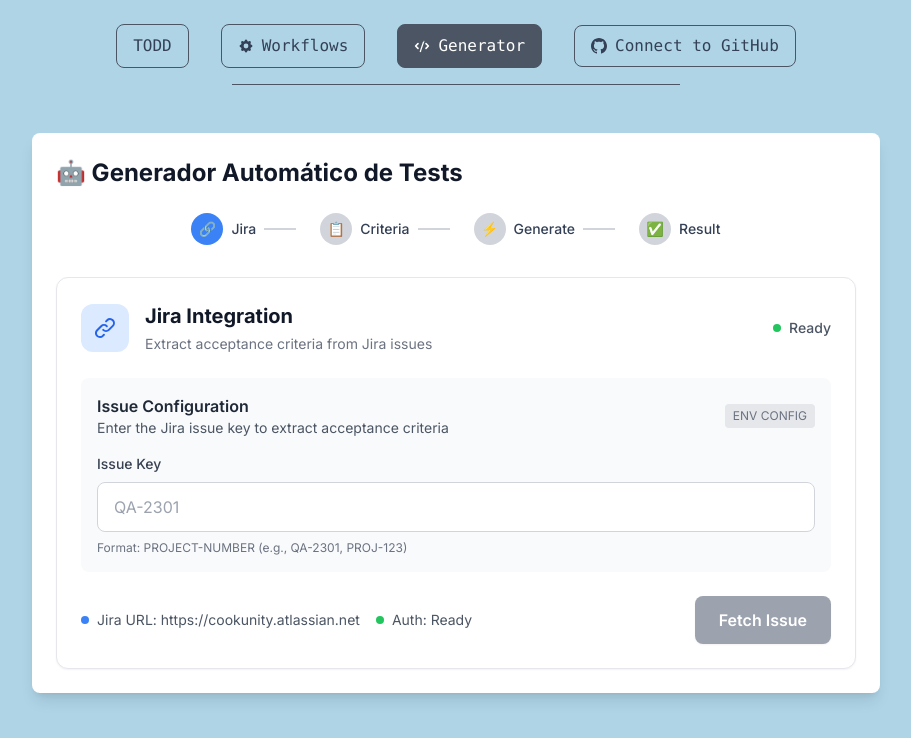
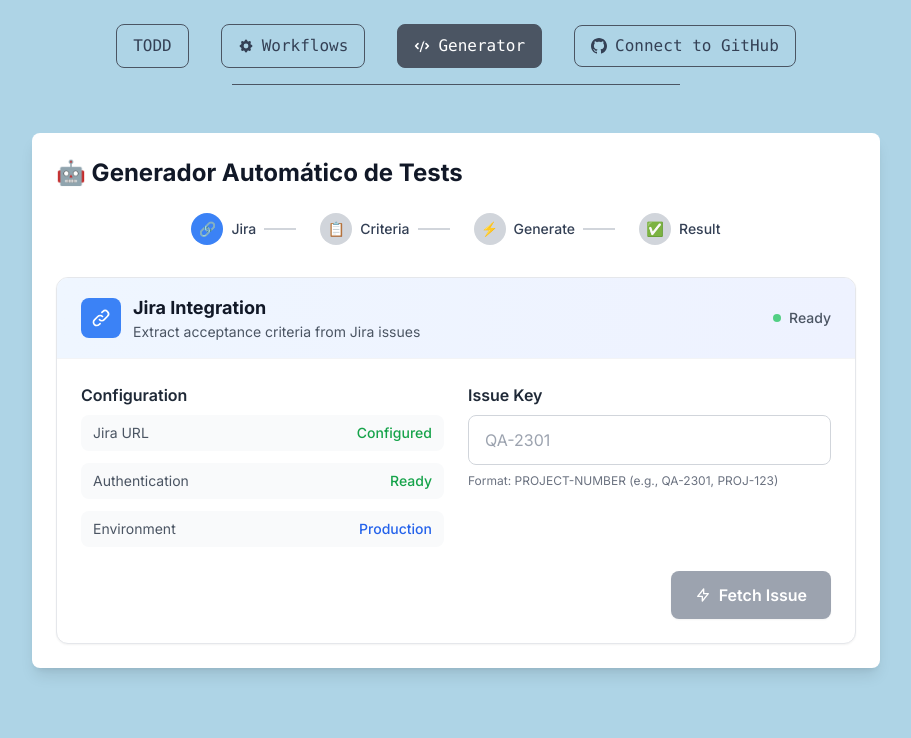
Before and after one commit to nelceb/todd-automation, a Next.js app: page / in a window 1280 px wide. Both pictures are taken after a click on the button "Generator". Shown: the top 738 px of the page, without its empty margins (184-1095 px from the left). Built offline with nearby package versions, Linux system fonts and the light colour scheme.

Commit message:
fix: Resolve split error and redesign Jira card with workflow-style aesthetics

```diff
--- a/app/api/jira/route.ts
+++ b/app/api/jira/route.ts
@@ -192,6 +192,12 @@
   when: string[]
   then: string[]
 } {
+  // Ensure description is a string
+  if (!description || typeof description !== 'string') {
+    console.log('Invalid description:', description)
+    return { given: [], when: [], then: [] }
+  }
+
   const lines = description.split('\n').map(line => line.trim())
 
   let given: string[] = []
--- a/app/components/TestGenerator.tsx
+++ b/app/components/TestGenerator.tsx
@@ -131,43 +131,57 @@
             animate={{ opacity: 1, x: 0 }}
             className="space-y-6"
           >
-            {/* Card-style Jira Configuration - Similar to WorkflowStatus cards */}
+            {/* Workflow-style Jira Configuration Card */}
             <div className="bg-white border border-gray-200 rounded-xl shadow-sm hover:shadow-md transition-all duration-200 overflow-hidden">
-              <div className="p-6">
-                <div className="flex items-center justify-between mb-6">
+              {/* Header similar to workflow cards */}
+              <div className="bg-gradient-to-r from-blue-50 to-indigo-50 px-6 py-4 border-b border-gray-100">
+                <div className="flex items-center justify-between">
                   <div className="flex items-center">
-                    <div className="w-12 h-12 bg-blue-100 rounded-xl flex items-center justify-center mr-4">
-                      <svg className="w-6 h-6 text-blue-600" fill="none" stroke="currentColor" viewBox="0 0 24 24">
+                    <div className="w-10 h-10 bg-blue-500 rounded-lg flex items-center justify-center mr-3">
+                      <svg className="w-5 h-5 text-white" fill="none" stroke="currentColor" viewBox="0 0 24 24">
                         <path strokeLinecap="round" strokeLinejoin="round" strokeWidth={2} d="M13.828 10.172a4 4 0 00-5.656 0l-4 4a4 4 0 105.656 5.656l1.102-1.101m-.758-4.828a4 4 0 005.656 0l4-4a4 4 0 00-5.656-5.656l-1.1 1.1" />
                       </svg>
                     </div>
                     <div>
-                      <h3 className="text-xl font-bold text-gray-900">Jira Integration</h3>
-                      <p className="text-sm text-gray-500 mt-1">Extract acceptance criteria from Jira issues</p>
+                      <h3 className="text-lg font-bold text-gray-900">Jira Integration</h3>
+                      <p className="text-sm text-gray-600">Extract acceptance criteria from Jira issues</p>
                     </div>
                   </div>
                   <div className="flex items-center space-x-2">
-                    <div className="w-2 h-2 bg-green-500 rounded-full"></div>
+                    <div className="w-2 h-2 bg-green-500 rounded-full animate-pulse"></div>
                     <span className="text-sm text-gray-600 font-medium">Ready</span>
                   </div>
                 </div>
+              </div>
 
-                <div className="bg-gray-50 rounded-lg p-4 mb-6">
-                  <div className="flex items-center justify-between mb-4">
+              {/* Content area */}
+              <div className="p-6">
+                <div className="grid grid-cols-1 md:grid-cols-2 gap-6">
+                  {/* Left column - Configuration */}
+                  <div className="space-y-4">
                     <div>
-                      <h4 className="font-semibold text-gray-800">Issue Configuration</h4>
-                      <p className="text-sm text-gray-600">Enter the Jira issue key to extract acceptance criteria</p>
-                    </div>
-                    <div className="text-xs text-gray-500 bg-gray-200 px-2 py-1 rounded">
-                      ENV CONFIG
+                      <h4 className="font-semibold text-gray-800 mb-2">Configuration</h4>
+                      <div className="space-y-3">
+                        <div className="flex items-center justify-between py-2 px-3 bg-gray-50 rounded-lg">
+                          <span className="text-sm text-gray-600">Jira URL</span>
+                          <span className="text-sm font-medium text-green-600">Configured</span>
+                        </div>
+                        <div className="flex items-center justify-between py-2 px-3 bg-gray-50 rounded-lg">
+                          <span className="text-sm text-gray-600">Authentication</span>
+                          <span className="text-sm font-medium text-green-600">Ready</span>
+                        </div>
+                        <div className="flex items-center justify-between py-2 px-3 bg-gray-50 rounded-lg">
+                          <span className="text-sm text-gray-600">Environment</span>
+                          <span className="text-sm font-medium text-blue-600">Production</span>
+                        </div>
+                      </div>
                     </div>
                   </div>
 
+                  {/* Right column - Issue Input */}
                   <div className="space-y-4">
                     <div>
-                      <label className="block text-sm font-medium text-gray-700 mb-2">
-                        Issue Key
-                      </label>
+                      <h4 className="font-semibold text-gray-800 mb-2">Issue Key</h4>
                       <input
                         type="text"
                         value={jiraConfig.issueKey}
@@ -182,30 +196,25 @@
                   </div>
                 </div>
 
-                <div className="flex items-center justify-between">
-                  <div className="flex items-center space-x-4 text-sm text-gray-600">
-                    <div className="flex items-center">
-                      <div className="w-2 h-2 bg-blue-500 rounded-full mr-2"></div>
-                      <span>Jira URL: {process.env.NODE_ENV === 'development' ? 'https://cookunity.atlassian.net' : 'Configured'}</span>
-                    </div>
-                    <div className="flex items-center">
-                      <div className="w-2 h-2 bg-green-500 rounded-full mr-2"></div>
-                      <span>Auth: Ready</span>
-                    </div>
-                  </div>
-
+                {/* Action button */}
+                <div className="mt-6 flex justify-end">
                   <button
                     onClick={fetchJiraIssue}
                     disabled={loading || !jiraConfig.issueKey}
-                    className="bg-blue-600 text-white px-6 py-3 rounded-lg hover:bg-blue-700 disabled:bg-gray-400 disabled:cursor-not-allowed transition-all duration-200 font-semibold shadow-sm hover:shadow-md"
+                    className="bg-blue-600 text-white px-6 py-3 rounded-lg hover:bg-blue-700 disabled:bg-gray-400 disabled:cursor-not-allowed transition-all duration-200 font-semibold shadow-sm hover:shadow-md flex items-center"
                   >
                     {loading ? (
-                      <div className="flex items-center">
+                      <>
                         <div className="w-4 h-4 border-2 border-white border-t-transparent rounded-full animate-spin mr-2"></div>
                         Fetching...
-                      </div>
+                      </>
                     ) : (
-                      'Fetch Issue'
+                      <>
+                        <svg className="w-4 h-4 mr-2" fill="none" stroke="currentColor" viewBox="0 0 24 24">
+                          <path strokeLinecap="round" strokeLinejoin="round" strokeWidth={2} d="M13 10V3L4 14h7v7l9-11h-7z" />
+                        </svg>
+                        Fetch Issue
+                      </>
                     )}
                   </button>
                 </div>
```
